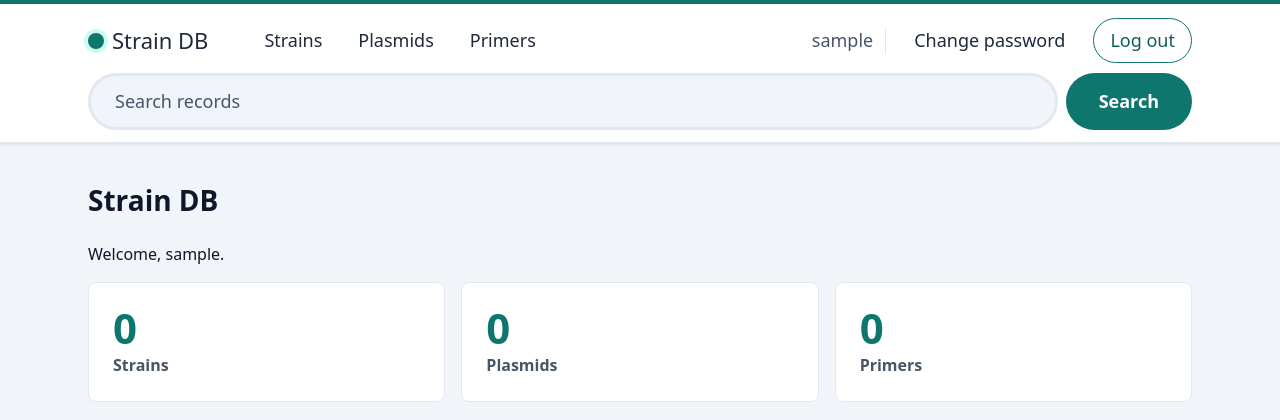
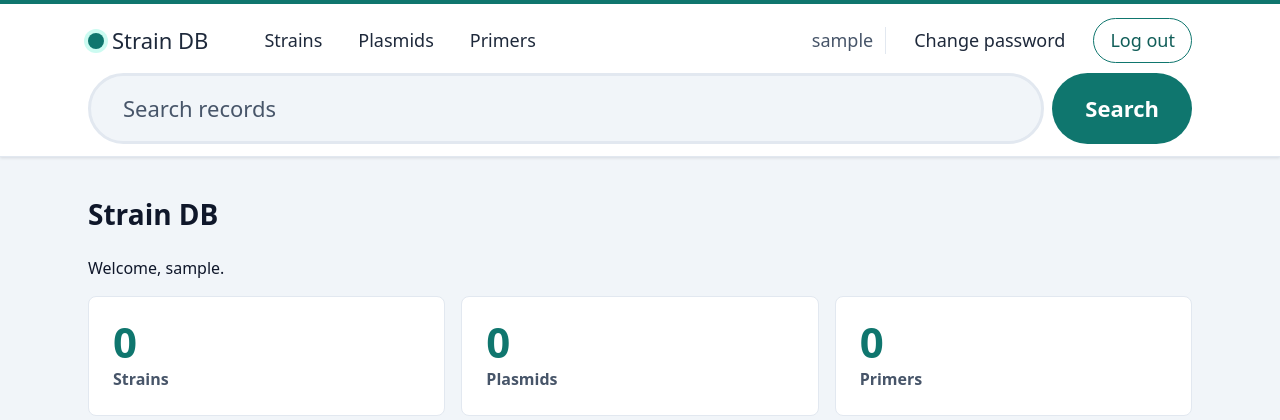
Before and after one commit to Strain-Primer-Management/strain-primer-management, a Django app: page / in a window 1280 px wide. Shown: the top 420 px of the page. Run offline with Django 5.2, Linux system fonts and the light colour scheme; the visitor is signed in with stand-in values (Sample User, id 1); data comes from the database, SQL or seed files in the repository; data that the repository does not hold is empty.

Commit message:
SCRUM-134: Make the search box bigger

```diff
--- a/static/css/base.css
+++ b/static/css/base.css
@@ -570,13 +570,13 @@ pre,
 .search-bar-input {
   flex: 1;
   min-width: 0;
-  padding: var(--space-3) var(--space-5);
+  padding: var(--space-4) var(--space-6);
   border: var(--focus-width) solid var(--color-border);
   border-radius: var(--radius-pill);
   background: var(--color-bg);
   color: var(--color-text);
   font: inherit;
-  font-size: var(--font-size-h3);
+  font-size: var(--font-size-h2);
 }
 
 .search-bar-input::placeholder {
@@ -593,7 +593,7 @@ pre,
 }
 
 .search-bar-button {
-  padding: var(--space-3) var(--space-6);
+  padding: var(--space-4) var(--space-6);
   border-radius: var(--radius-pill);
-  font-size: var(--font-size-h3);
+  font-size: var(--font-size-h2);
 }
```
